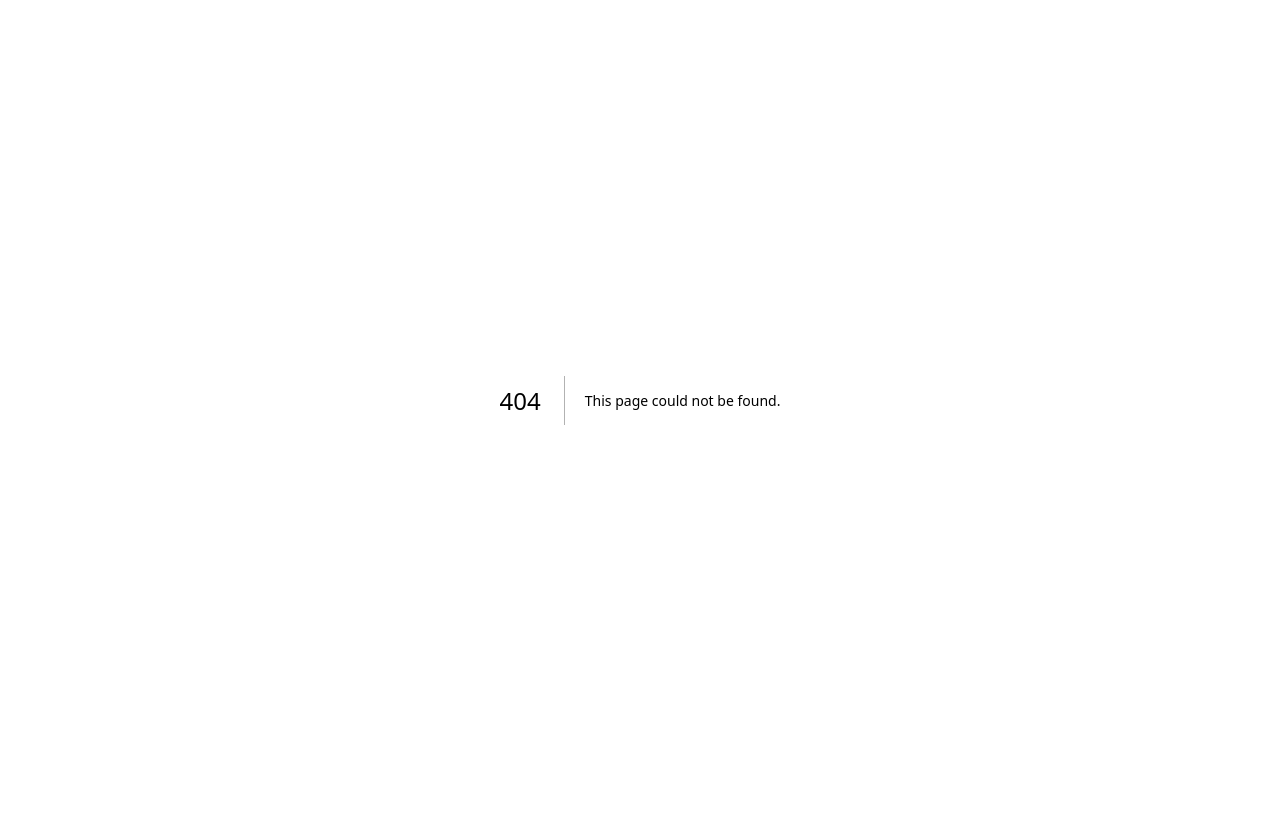
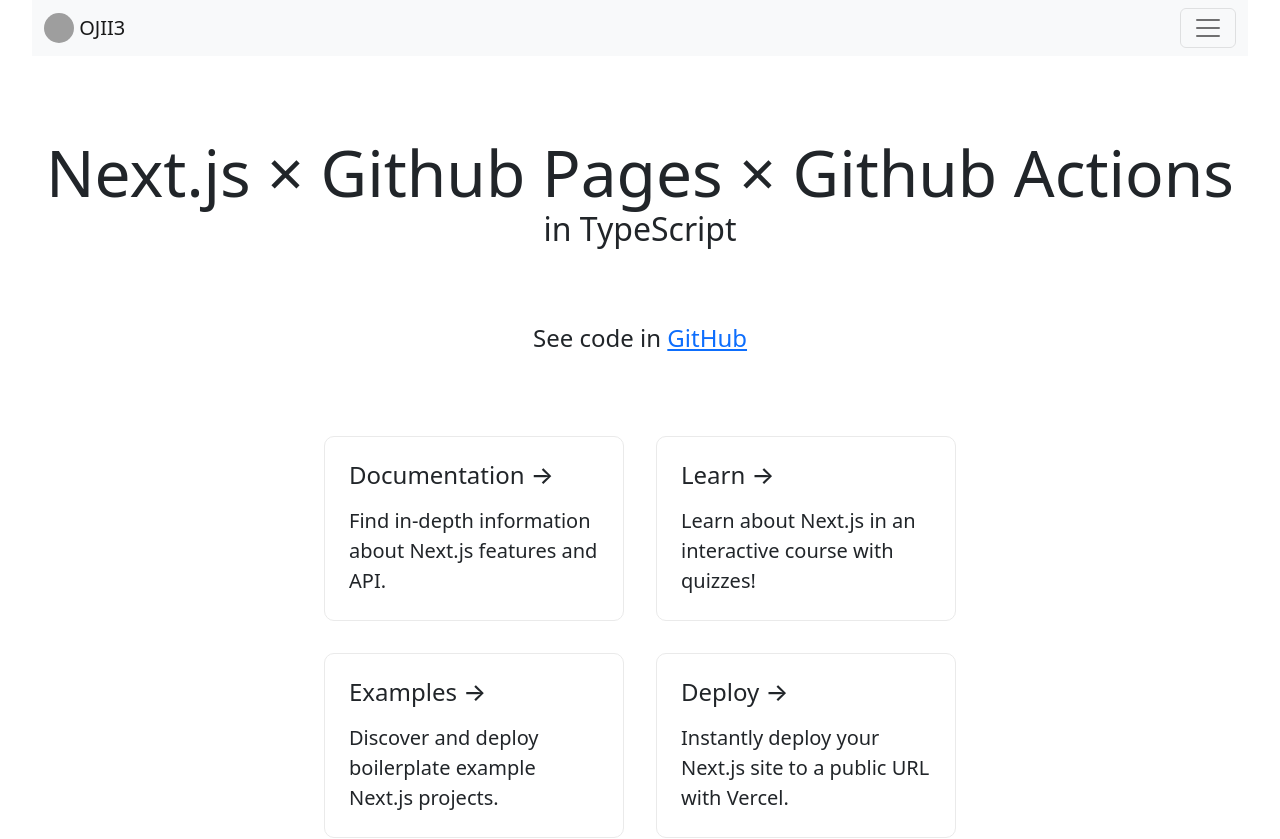
Before and after one commit to OJII3/ojii3.dev, a Next.js app: page /ojii3/nextjs-gh-pages in a window 1280 px wide. Before the commit this address had no page. Shown: the top 839 px of the page. Before the commit the page ends 800 px from the top, so only its background shows below. Built offline with nearby package versions, Linux system fonts and the light colour scheme; grey boxes are pictures that could not be loaded.

Commit message:
Add react-bootstrap, Delete Tailwindcss

```diff
--- /dev/null
+++ b/components/navbar.tsx
@@ -0,0 +1,84 @@
+import Link from 'next/link'
+import Image from 'next/image'
+
+import Button from 'react-bootstrap/Button';
+import Container from 'react-bootstrap/Container';
+import Form from 'react-bootstrap/Form';
+import Nav from 'react-bootstrap/Nav';
+import Navbar from 'react-bootstrap/Navbar';
+import NavDropdown from 'react-bootstrap/NavDropdown';
+import Offcanvas from 'react-bootstrap/Offcanvas';
+
+const OffcanvasNavbar = () => {
+  const expand = ''
+  return (
+    <Navbar key={expand} bg="light" expand={expand} className="mb-3">
+      <Container fluid>
+        <Navbar.Brand href="/ojii3/home" className=''>
+          <Image
+            alt=""
+            src="https://avatars.githubusercontent.com/u/84656786?v=4"
+            width="30"
+            height="30"
+            className="d-inline-block align-top"
+            style={{borderRadius: '50%'}}
+          />{' '}OJII3
+        </Navbar.Brand>
+        <Navbar.Toggle aria-controls={`offcanvasNavbar-expand-${expand}`} />
+        <Navbar.Offcanvas
+          id={`offcanvasNavbar-expand-${expand}`}
+          aria-labelledby={`offcanvasNavbarLabel-expand-${expand}`}
+          placement="end"
+        >
+          <Offcanvas.Header closeButton>
+            <Offcanvas.Title id={`offcanvasNavbarLabel-expand-${expand}`}>
+              MENU
+            </Offcanvas.Title>
+          </Offcanvas.Header>
+          <Offcanvas.Body>
+            <Nav className="justify-content-end flex-grow-1 pe-3">
+              <Nav.Link href="/ojii3/home">Home</Nav.Link>
+              <NavDropdown
+                title="Works"
+                id={`offcanvasNavbarDropdown-expand-${expand}`}
+              >
+                <NavDropdown.Item href="/ojii3/nextjs-gh-pages">Next.js × GitHub Pages</NavDropdown.Item>
+                <NavDropdown.Item href="#action4">
+                  Another action
+                </NavDropdown.Item>
+                <NavDropdown.Divider />
+                <NavDropdown.Item href="#action5">
+                  Something else here
+                </NavDropdown.Item>
+              </NavDropdown>
+              <NavDropdown
+                title="Info"
+                id={`offcanvasNavbarDropdown-expand-${expand}`}
+              >
+                <NavDropdown.Item href="https://github.com/ojii3">GitHub</NavDropdown.Item>
+                <NavDropdown.Item href="https://qiita.com/ojii3">Qiita</NavDropdown.Item>
+                <NavDropdown.Divider />
+                <NavDropdown.Item href="#action5">
+                  Something else here
+                </NavDropdown.Item>
+              </NavDropdown>
+            </Nav>
+            {/*
+            <Form className="d-flex">
+              <Form.Control
+                type="search"
+                placeholder="Search"
+                className="me-2"
+                aria-label="Search"
+              />
+              <Button variant="outline-success">Search</Button>
+            </Form>*/
+            }
+          </Offcanvas.Body>
+        </Navbar.Offcanvas>
+      </Container>
+    </Navbar>
+  )
+}
+
+export default OffcanvasNavbar;
--- a/package.json
+++ b/package.json
@@ -13,10 +13,16 @@
     "@types/node": "18.11.8",
     "@types/react": "18.0.24",
     "@types/react-dom": "18.0.8",
+    "bootstrap": "^5.2.2",
     "next": "13.0.1",
     "react": "18.2.0",
+    "react-bootstrap": "^2.5.0",
     "react-dom": "18.2.0",
     "serve": "^14.0.1",
     "typescript": "4.8.4"
+  },
+  "devDependencies": {
+    "autoprefixer": "^10.4.13",
+    "postcss": "^8.4.18"
   }
 }
--- a/pages/_app.tsx
+++ b/pages/_app.tsx
@@ -1,4 +1,5 @@
 import '../styles/globals.css'
+import 'bootstrap/dist/css/bootstrap.min.css'
 import type { AppProps } from 'next/app'
 
 export default function App({ Component, pageProps }: AppProps) {
--- a/pages/ojii3/homepage.tsx
+++ b/pages/ojii3/nextjs-gh-pages.tsx
@@ -1,6 +1,7 @@
-import Head from "next/head"
+import Head from 'next/head'
 import Image from 'next/image'
 import styles from 'styles/Home.module.css'
+import OffcanvasNavbar from '../../components/navbar'
 
 export default () => {
   return (
@@ -10,15 +11,20 @@
         <meta name="description" content="Generated by create next app" />
         <link rel="icon" href="/favicon.ico" />
       </Head>
+      <OffcanvasNavbar />
       <main className={styles.main}>
-        <h1 className={styles.title}>
-          Next.js × Github Pages × Github Actions
-        </h1>
+        <div>
+          <h1 className={styles.title}>
+            Next.js × Github Pages × Github Actions
+          </h1>
+        </div>
+        <div>
           <h2>in TypeScript</h2>
+        </div>
 
         <p className={styles.description}>
-          Get started by editing{' '}
-          <code className={styles.code}>pages/index.tsx</code>
+          See code in{' '}
+          <a href='https://github.com/ojii3/ojii3.github.io'>GitHub</a>
         </p>
 
         <div className={styles.grid}>
@@ -66,6 +72,6 @@
           </span>
         </a>
       </footer>
-    </div>
+    </div >
   )
 }
```
Also changed, not shown: pages/ojii3/home.tsx (+4 -4 lines), 2 other files (tests, documents, lock files or other folders).
